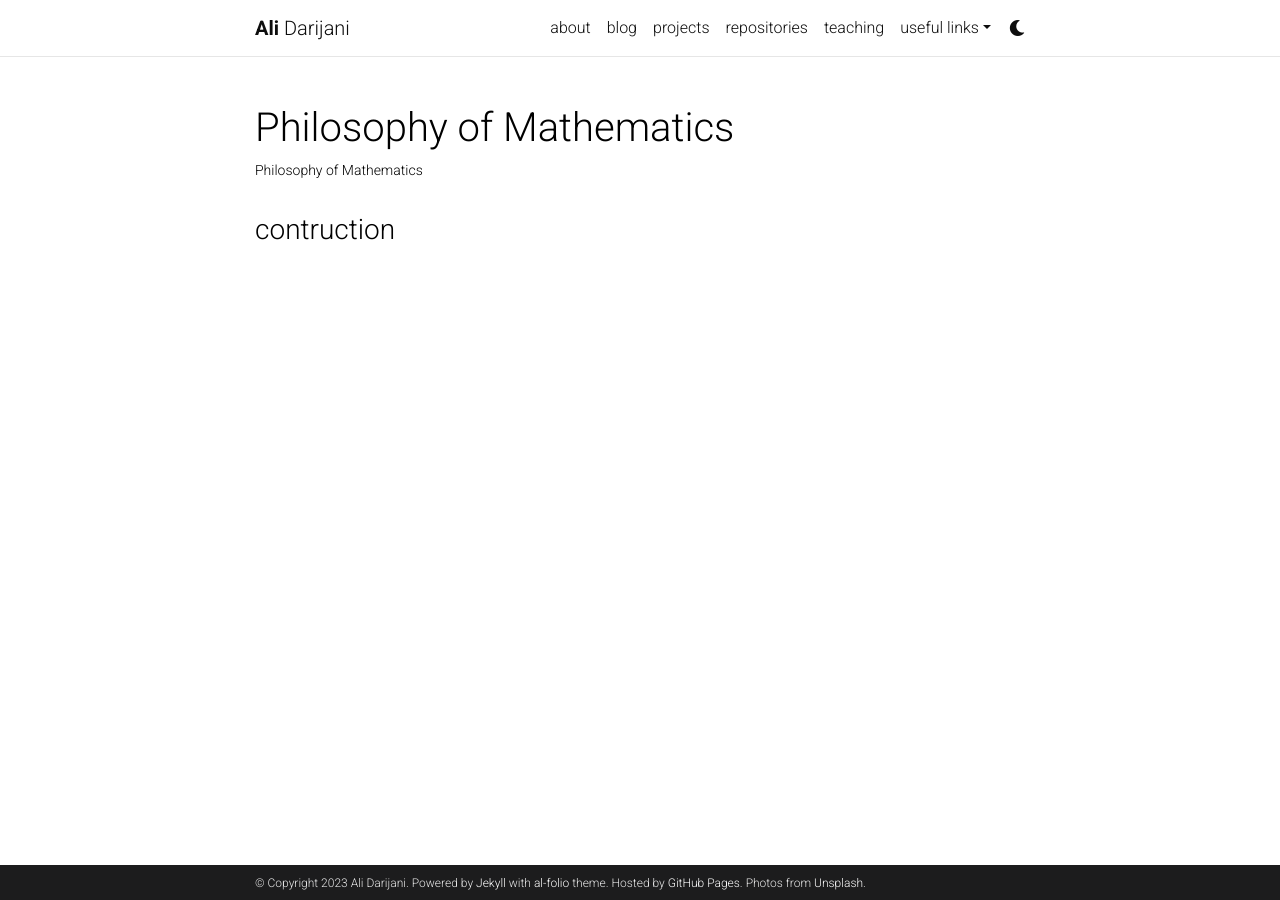
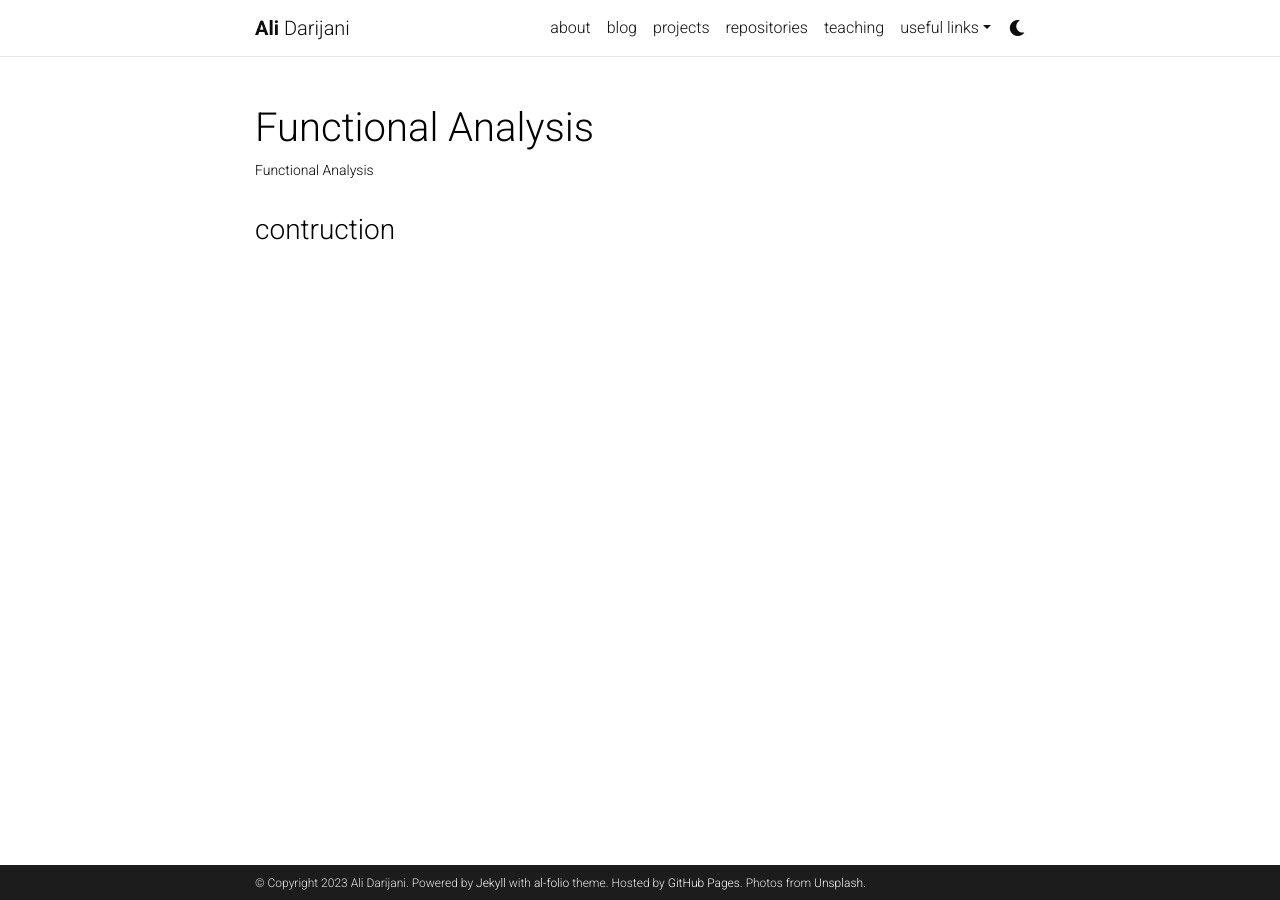
Before and after one commit to adarijani/adarijani.github.io_archived, a Jekyll site: the page built from _projects/11.functional_analysis.md, in a window 1280 px wide. Built offline with Jekyll 4.4.1, drawn with Linux system fonts in a browser that asks for light colours; comment, search, counter and statistics services are not loaded; a style sheet for code colours, icons or effects is not loaded.

Commit message:
Update 11.functional_analysis.md

```diff
--- a/_projects/11.functional_analysis.md
+++ b/_projects/11.functional_analysis.md
@@ -1,8 +1,8 @@
 ---
 layout: page
-title: Philosophy of Mathematics
-description: Philosophy of Mathematics
-img: assets/img/svg/philosophy.svg
+title: Functional Analysis
+description: Functional Analysis
+img: assets/img/svg/functional.svg
 importance: 13
 category: teaching
 ---
```
